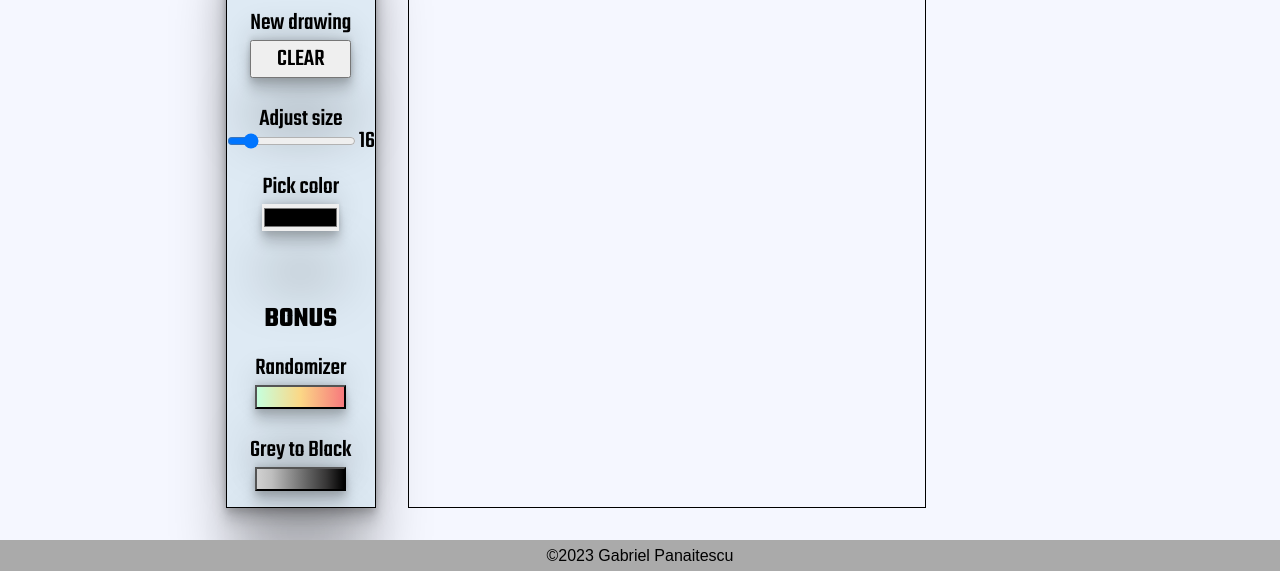
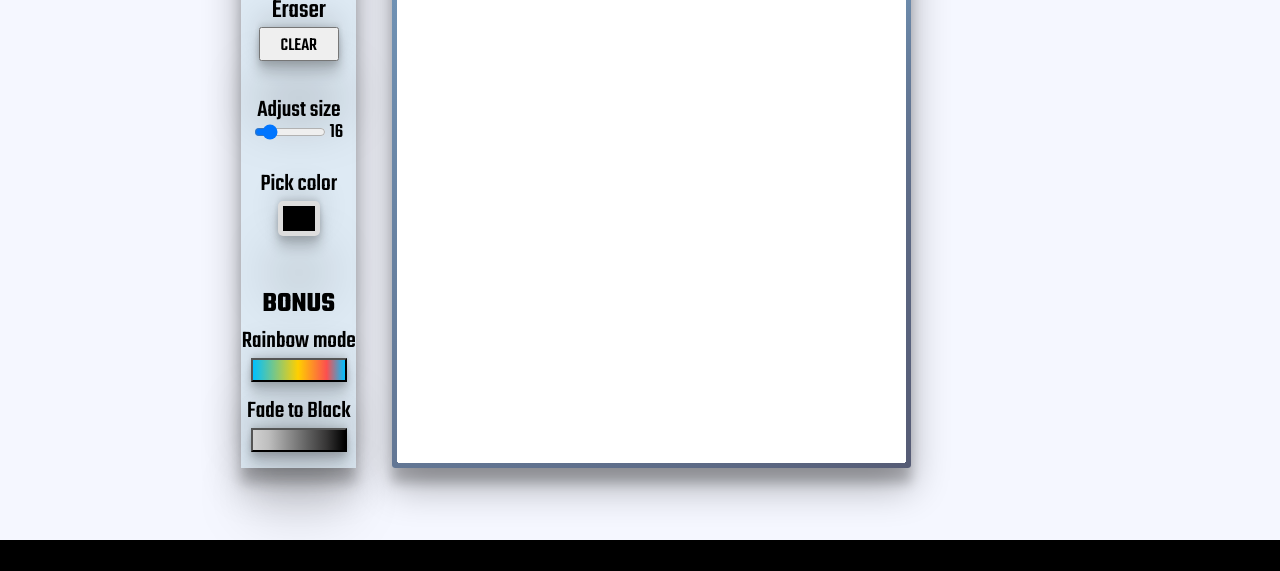
Before and after one commit to dez4s/Etch-a-Sketch, a plain HTML site: page index.html in a window 1280 px wide. Shown: the part 229-800 px from the top of the page. Drawn offline with Linux system fonts and the light colour scheme.

Commit message:
Implement a color randomizer mode

```diff
--- a/index.html
+++ b/index.html
@@ -18,7 +18,7 @@
         <div class="menu">
             <h2>Settings</h2>
             <div class="reset-container">
-                <p>New drawing</p>
+                <p>Eraser</p>
                 <button class="reset">CLEAR</button>
             </div>
             <div class="range-container">
@@ -34,16 +34,17 @@
             </div>
             <h3 class="bonus">BONUS</h3>
             <div class="random-container">
-                <p>Randomizer</p>
-                <button class="random"></button>
+                <p>Rainbow mode</p>
+                <button></button>
             </div>
             <div class="black-container">
-                <p>Grey to Black</p>
-                <button class="random"></button>
+                <p>Fade to Black</p>
+                <button class="black"></button>
             </div>
         </div>
         <div class="container"></div>
     </div>
+    <div class="test"></div>
     <footer>©2023 Gabriel Panaitescu</footer>
 </body>
 </html>
--- a/javascript.js
+++ b/javascript.js
@@ -2,10 +2,21 @@ const container = document.querySelector('.container');
 const slider = document.querySelector('#size');
 const paraSize = document.querySelector('.range-number');
 const colorPicker = document.querySelector('input[type="color"]');
+const clearBtn = document.querySelector('.reset');
+const randomBtn = document.querySelector('.random-container > button');
+randomBtn.classList.add('noRainbow');
+const blackBtn = document.querySelector('.black');
+blackBtn.classList.add('noFadeBlack');
+const colorContainer = document.querySelector('.color-container');
+
+const text = document.createElement('p');
+text.textContent = 'Disabled';
+
 
 let gridSize = 16; // default gridSize
 let colorHolder = 'black'; //default color
 paraSize.textContent = `${gridSize}`;
+
 
 function createGrid(size) {
     for (i = 0; i < size; i++) {
@@ -18,7 +29,6 @@ function createGrid(size) {
             line.appendChild(div);
         }
     } // create i lines with j divs on each line
-
     const grid = document.querySelectorAll('.boxes');
 
     grid.forEach(box => {
@@ -26,8 +36,17 @@ function createGrid(size) {
     }); // change color on mouseenter event
 }
 
+
 function changeColor(e) {
-    if (e.buttons == 1) e.target.style.backgroundColor = colorHolder;
+    if (e.buttons == 1 && !rainbowOn && !fadeBlack) {
+        e.target.style.backgroundColor = colorHolder;
+    } else if (e.buttons == 1 && rainbowOn) {
+        colorHolder = '#' + Math.floor(Math.random()*16777215).toString(16).padStart(6, '0');
+        e.target.style.backgroundColor = colorHolder;
+    } else if (e.buttons == 1 && fadeBlack) {
+        colorHolder = 'grey';
+        e.target.style.backgroundColor = colorHolder;
+    }
     e.preventDefault();
 }
 
@@ -45,7 +64,51 @@ slider.addEventListener('change', e => {
     createGrid(gridSize);
 });
 
-
 colorPicker.addEventListener('input', e => {
     colorHolder = e.target.value;
 });
+
+clearBtn.addEventListener('click', () => {
+    const newContainer = document.createElement('div');
+    document.querySelector('.big-container').replaceChild(newContainer, document.querySelector('.container'));
+    newContainer.classList.add('container');
+    createGrid(gridSize);
+});
+
+let rainbowOn = 0;
+
+randomBtn.addEventListener('click', (e) => {
+    fadeBlack = 0;
+    blackBtn.classList.replace('fadeBlack', 'noFadeBlack');
+    if (!rainbowOn) {
+        rainbowOn = 1;
+        e.currentTarget.classList.replace('noRainbow', 'rainbow');
+        if (Array.from(colorContainer.children).includes(colorPicker)) {
+            colorContainer.replaceChild(text, colorPicker);
+        }
+    } else {
+        e.currentTarget.classList.replace('rainbow', 'noRainbow');
+        rainbowOn = 0;
+        colorContainer.replaceChild(colorPicker, text);
+        colorHolder = colorPicker.value;
+    }
+});
+
+let fadeBlack = 0;
+
+blackBtn.addEventListener('click', (e) => {
+    rainbowOn = 0;
+    randomBtn.classList.replace('rainbow', 'noRainbow');
+    if (!fadeBlack) {
+        fadeBlack = 1;
+        e.currentTarget.classList.replace('noFadeBlack', 'fadeBlack');
+        if (Array.from(colorContainer.children).includes(colorPicker)) {
+            colorContainer.replaceChild(text, colorPicker);
+        }
+    } else {
+        e.currentTarget.classList.replace('fadeBlack', 'noFadeBlack');
+        fadeBlack = 0;
+        colorContainer.replaceChild(colorPicker, text);
+        colorHolder = colorPicker.value;
+    }
+});
--- a/styles.css
+++ b/styles.css
@@ -23,45 +23,62 @@ header {
     width: 100%;
     justify-content: center;
     min-height: 70vh;
-    gap: 2rem;
+    gap: 2.25rem;
     padding-right: 8rem;
-
 }
 
 .container {
-    border: 1px solid black;
     min-width: 45%;
     display: flex;
     flex-direction: column;
+    background: radial-gradient(circle at 100% 100%, #ffffff 0, #ffffff 3px, transparent 3px) 0% 0%/8px 8px no-repeat,
+            radial-gradient(circle at 0 100%, #ffffff 0, #ffffff 3px, transparent 3px) 100% 0%/8px 8px no-repeat,
+            radial-gradient(circle at 100% 0, #ffffff 0, #ffffff 3px, transparent 3px) 0% 100%/8px 8px no-repeat,
+            radial-gradient(circle at 0 0, #ffffff 0, #ffffff 3px, transparent 3px) 100% 100%/8px 8px no-repeat,
+            linear-gradient(#ffffff, #ffffff) 50% 50%/calc(100% - 10px) calc(100% - 16px) no-repeat,
+            linear-gradient(#ffffff, #ffffff) 50% 50%/calc(100% - 16px) calc(100% - 10px) no-repeat,
+            conic-gradient(from 116deg at 97% 9%, #331422 0%, #8bcaf5 60.65%, #d939bc 100%) 3% 17%/146% 153%;
+    border-radius: 3px;
+    box-shadow: rgba(0, 0, 0, 0.3) 0px 19px 38px, rgba(0, 0, 0, 0.22) 0px 15px 12px;
+    padding: 0.3rem;
 }
 
 .menu {
     min-width: 10%;
-    border: 1px solid black;
     display: flex;
     flex-direction: column;
     align-items: center;
-    gap: 1.5rem;
+    gap: 2rem;
     font-size: 1.5rem;
     align-self: center;
     padding: 1rem 0 1rem 0;
     background-color: #DEEAF4;
-    box-shadow: rgba(0, 0, 0, 0.25) 0px 54px 55px, rgba(0, 0, 0, 0.12) 0px -12px 30px, rgba(0, 0, 0, 0.12) 0px 4px 6px, rgba(0, 0, 0, 0.17) 0px 12px 13px, rgba(0, 0, 0, 0.09) 0px -3px 5px;
+    box-shadow: rgba(0, 0, 0, 0.3) 0px 19px 38px, rgba(0, 0, 0, 0.22) 0px 15px 12px;
 }
 
 .menu > h2 {
     margin-top: -0.75rem;
+    font-size: 1.25em;
 }
 
 .reset-container {
+    margin-top: -0.8rem;
     display: flex;
     flex-direction: column;
+    align-items: center;
+}
+
+.reset-container > p {
+    font-size: 1.1em;
+    margin-bottom: -0.2rem;
 }
 
 .reset-container > button {
-    font-size: 1.5rem;
-    padding: 0;
+    font-size: 1.15rem;
+    padding-top: 0.2rem;
+    width: 5rem;
     box-shadow: rgba(0, 0, 0, 0.25) 0px 54px 55px, rgba(0, 0, 0, 0.12) 0px -12px 30px, rgba(0, 0, 0, 0.12) 0px 4px 6px, rgba(0, 0, 0, 0.17) 0px 12px 13px, rgba(0, 0, 0, 0.09) 0px -3px 5px;
+    cursor: pointer;
 }
 
 .range {
@@ -73,7 +90,15 @@ header {
 
 .range-container > p {
     text-align: center;
-    margin-bottom: -0.75rem;
+    margin-bottom: -0.65rem;
+}
+
+.range > p {
+    font-size: 0.85em;
+}
+
+input[type='range'] {
+    width: 4.5rem;
 }
 
 .color-container {
@@ -84,14 +109,33 @@ header {
 }
 
 input[type='color'] {
-    border: none;
-    width: 100%;
+    width: 2.6rem;
+    height: 2.2rem;
     box-shadow: rgba(0, 0, 0, 0.25) 0px 54px 55px, rgba(0, 0, 0, 0.12) 0px -12px 30px, rgba(0, 0, 0, 0.12) 0px 4px 6px, rgba(0, 0, 0, 0.17) 0px 12px 13px, rgba(0, 0, 0, 0.09) 0px -3px 5px;
 }
 
+input[type="color"] {
+    border-radius: 5px;
+    padding: 0;
+    border: 5px solid #DDD;
+  }
+
+  input[type="color"]::-moz-color-swatch {
+    border: none;
+  }
+
+  input[type="color"]::-webkit-color-swatch-wrapper {
+    padding: 0;
+    border-radius: 0;
+  }
+
+  input[type="color"]::-webkit-color-swatch {
+    border: none;
+  }
+
 .bonus {
-    margin-top: 2.75rem;
-    margin-bottom: -0.75rem;
+    margin-top: 1rem;
+    margin-bottom: -2rem;
 }
 
 .random-container {
@@ -100,24 +144,49 @@ input[type='color'] {
     align-items: center;
 }
 
-.random-container > button {
-    background: linear-gradient(to right, #c6ffdd, #fbd786, #f7797d);
+.noRainbow {
+    background: linear-gradient(90deg, #00C0FF 0%, #FFCF00 49%, #FC4F4F 80%, #00C0FF 100%);
     min-height: 1.5rem;
-    width: 100%;
+    width: 6rem;
     box-shadow: rgba(0, 0, 0, 0.25) 0px 54px 55px, rgba(0, 0, 0, 0.12) 0px -12px 30px, rgba(0, 0, 0, 0.12) 0px 4px 6px, rgba(0, 0, 0, 0.17) 0px 12px 13px, rgba(0, 0, 0, 0.09) 0px -3px 5px;
+    cursor: pointer;
 }
 
+.rainbow {
+    min-height: 1.5rem;
+    width: 6rem;
+    background-image: linear-gradient(90deg, #00C0FF 0%, #FFCF00 49%, #FC4F4F 80%, #00C0FF 100%);
+    animation: slidebg 5s linear infinite;
+    cursor: pointer;
+}
+
+@keyframes slidebg {
+    to {
+      background-position:20vw;
+    }
+  }
+
 .black-container {
+    margin-top: -1.25rem;
     display: flex;
     flex-direction: column;
     align-items: center;
 }
 
-.black-container > button {
+.noFadeBlack {
+    min-height: 1.5rem;
+    width: 6rem;
     background: linear-gradient(90deg, rgba(209,209,209,1) 0%, rgba(190,190,190,1) 17%, rgba(145,145,145,1) 37%, rgba(97,97,97,1) 59%, rgba(54,53,53,1) 80%, rgba(0,0,0,1) 100%);
+    box-shadow: rgba(0, 0, 0, 0.25) 0px 54px 55px, rgba(0, 0, 0, 0.12) 0px -12px 30px, rgba(0, 0, 0, 0.12) 0px 4px 6px, rgba(0, 0, 0, 0.17) 0px 12px 13px, rgba(0, 0, 0, 0.09) 0px -3px 5px;
+    cursor: pointer;
+}
+
+.fadeBlack {
     min-height: 1.5rem;
-    width: 90%;
-    box-shadow: rgba(0, 0, 0, 0.25) 0px 54px 55px, rgba(0, 0, 0, 0.12) 0px -12px 30px, rgba(0, 0, 0, 0.12) 0px 4px 6px, rgba(0, 0, 0, 0.17) 0px 12px 13px, rgba(0, 0, 0, 0.09) 0px -3px 5px;
+    width: 6rem;
+    background-image: linear-gradient(90deg, rgba(209,209,209,1) 0%, rgba(190,190,190,1) 17%, rgba(145,145,145,1) 37%, rgba(97,97,97,1) 59%, rgba(54,53,53,1) 80%, rgba(0,0,0,1) 100%);
+    animation: slidebg 5s linear infinite;
+    cursor: pointer;
 }
 
 
@@ -135,7 +204,7 @@ footer {
     bottom: 0;
     left: 0;
     padding: 0.4em;
-    background-color: #aaa;
+    background-color: black;
     width: 100%;
     text-align: center;
     font-family: Arial, Helvetica, sans-serif;
@@ -147,3 +216,11 @@ footer {
         min-height: 40%;
     }
 }
+
+/* .test {
+    width: 2rem;
+    min-height: 2rem;
+    border: 1px solid red;
+    background-color: white;
+    filter: brightness(0);
+} */
```
